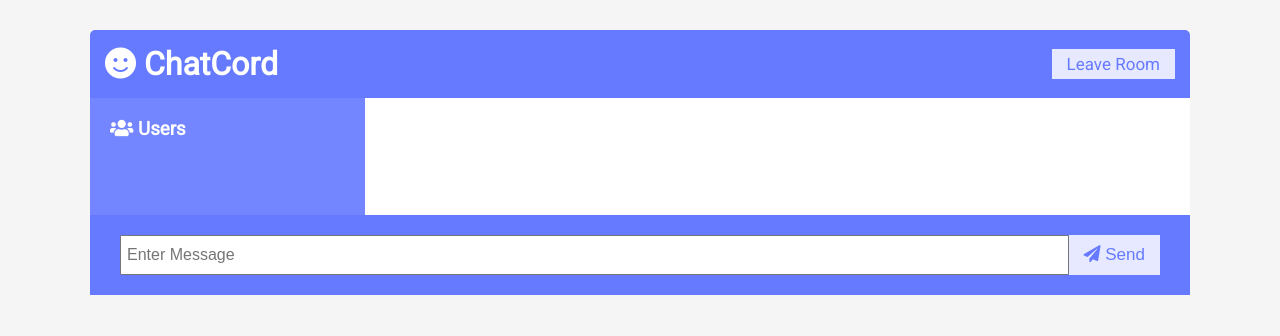
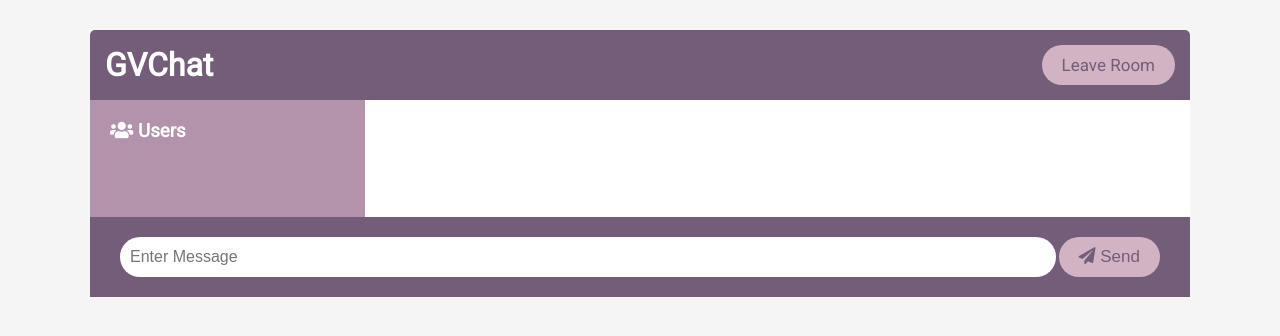
Before and after one commit to MaysaraSafwat/Node-labs, a website: page day4/client/chat.html in a window 1280 px wide. Drawn offline with nearby package versions, Linux system fonts and the light colour scheme; no server answers.

Commit message:
edit style

```diff
--- a/day4/client/chat.html
+++ b/day4/client/chat.html
@@ -5,12 +5,12 @@
   <meta name="viewport" content="width=device-width, initial-scale=1.0">
   <link rel="stylesheet" href="https://cdnjs.cloudflare.com/ajax/libs/font-awesome/5.12.1/css/all.min.css" integrity="sha256-mmgLkCYLUQbXn0B1SRqzHar6dCnv9oZFPEC1g1cwlkk=" crossorigin="anonymous" />
   <link rel="stylesheet" href="./style.css">
-  <title>ChatCord App</title>
+  <title>GV Messenger</title>
 </head>
 <body>
   <div class="chat-container">
     <header class="chat-header">
-      <h1><i class="fas fa-smile"></i> ChatCord</h1>
+      <h1>GVChat</h1>
       <a href="index.html" class="btn">Leave Room</a>
     </header>
     <main class="chat-main">
--- a/day4/client/style.css
+++ b/day4/client/style.css
@@ -1,9 +1,9 @@
 @import url('https://fonts.googleapis.com/css?family=Roboto&display=swap');
 
 :root {
-	--dark-color-a: #667aff;
-	--dark-color-b: #7386ff;
-	--light-color: #e6e9ff;
+	--dark-color-a: #735d78;
+	--dark-color-b: #b392ac;
+	--light-color: #d1b3c4;
 	--success-color: #5cb85c;
 	--error-color: #d9534f;
 }
@@ -31,11 +31,12 @@
 
 .btn {
 	cursor: pointer;
-	padding: 5px 15px;
+	padding: 10px 20px;
 	background: var(--light-color);
 	color: var(--dark-color-a);
 	border: 0;
 	font-size: 17px;
+    border-radius: 50px;
 }
 
 /* Chat Page */
@@ -121,9 +122,12 @@
 
 .chat-form-container input[type='text'] {
 	font-size: 16px;
-	padding: 5px;
+	padding: 10px;
 	height: 40px;
 	flex: 1;
+    border-radius: 50px;
+    border : none;
+    margin-right: 3px;
 }
 
 /* Join Page */
@@ -131,6 +135,7 @@
 	max-width: 500px;
 	margin: 80px auto;
 	color: #fff;
+    border-radius: 50px;
 }
 
 .join-header {
@@ -180,6 +185,9 @@
 	margin-top: 20px;
 	width: 100%;
     border-radius: 15px;
+    padding: 3% 2%;
+    font-weight: 700;
+    background-color: whitesmoke;
 }
 
 @media (max-width: 700px) {
```
